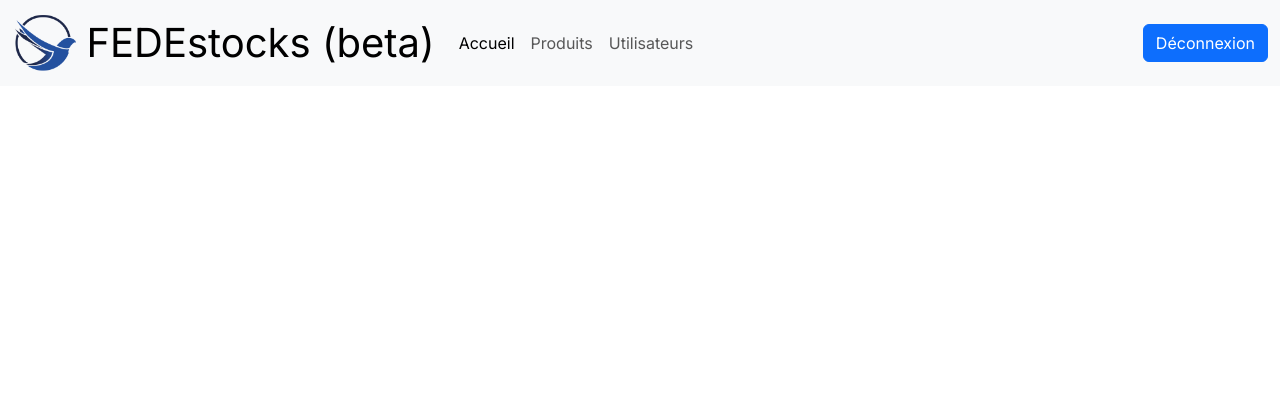
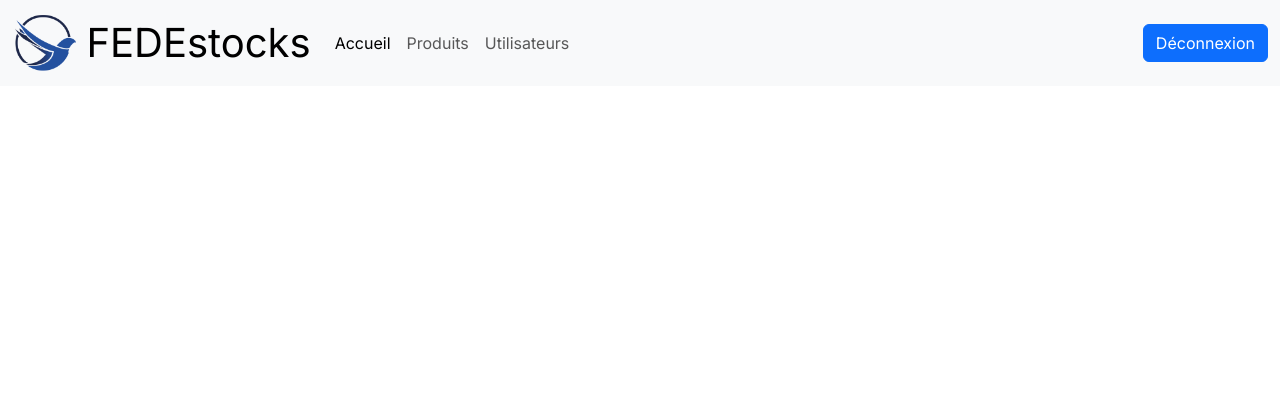
Before and after one commit to clementfavarel/fedestocks, a PHP site: page / in a window 1280 px wide. Shown: the top 418 px of the page. Run offline with PHP 8.4, Linux system fonts and the light colour scheme; a user stored in the database is signed in.

Commit message:
app finished

```diff
--- a/index.php
+++ b/index.php
@@ -24,7 +24,7 @@ if (!isset($_SESSION['user'])) {
     <nav class="navbar navbar-expand-lg bg-body-tertiary">
         <div class="container-fluid">
             <img src="assets/img/logo_FEDET_wo_text.png" alt="Logo FEDET" height="60">
-            <a class="navbar-brand fs-1 ms-2" href="index.php">FEDEstocks (beta)</a>
+            <a class="navbar-brand fs-1 ms-2" href="index.php">FEDEstocks</a>
             <button class="navbar-toggler" type="button" data-bs-toggle="collapse" data-bs-target="#navbarNav" aria-controls="navbarNav" aria-expanded="false" aria-label="Toggle navigation">
                 <span class="navbar-toggler-icon"></span>
             </button>
--- a/products.php
+++ b/products.php
@@ -31,7 +31,7 @@ $products = $stmt->fetchAll();
     <nav class="navbar navbar-expand-lg bg-body-tertiary">
         <div class="container-fluid">
             <img src="assets/img/logo_FEDET_wo_text.png" alt="Logo FEDET" height="60">
-            <a class="navbar-brand fs-1 ms-2" href="index.php">FEDEstocks (beta)</a>
+            <a class="navbar-brand fs-1 ms-2" href="index.php">FEDEstocks</a>
             <button class="navbar-toggler" type="button" data-bs-toggle="collapse" data-bs-target="#navbarNav" aria-controls="navbarNav" aria-expanded="false" aria-label="Toggle navigation">
                 <span class="navbar-toggler-icon"></span>
             </button>
--- a/users.php
+++ b/users.php
@@ -31,7 +31,7 @@ $users = $stmt->fetchAll();
     <nav class="navbar navbar-expand-lg bg-body-tertiary">
         <div class="container-fluid">
             <img src="assets/img/logo_FEDET_wo_text.png" alt="Logo FEDET" height="60">
-            <a class="navbar-brand fs-1 ms-2" href="?">FEDEstocks (beta)</a>
+            <a class="navbar-brand fs-1 ms-2" href="?">FEDEstocks</a>
             <button class="navbar-toggler" type="button" data-bs-toggle="collapse" data-bs-target="#navbarNav" aria-controls="navbarNav" aria-expanded="false" aria-label="Toggle navigation">
                 <span class="navbar-toggler-icon"></span>
             </button>
```
